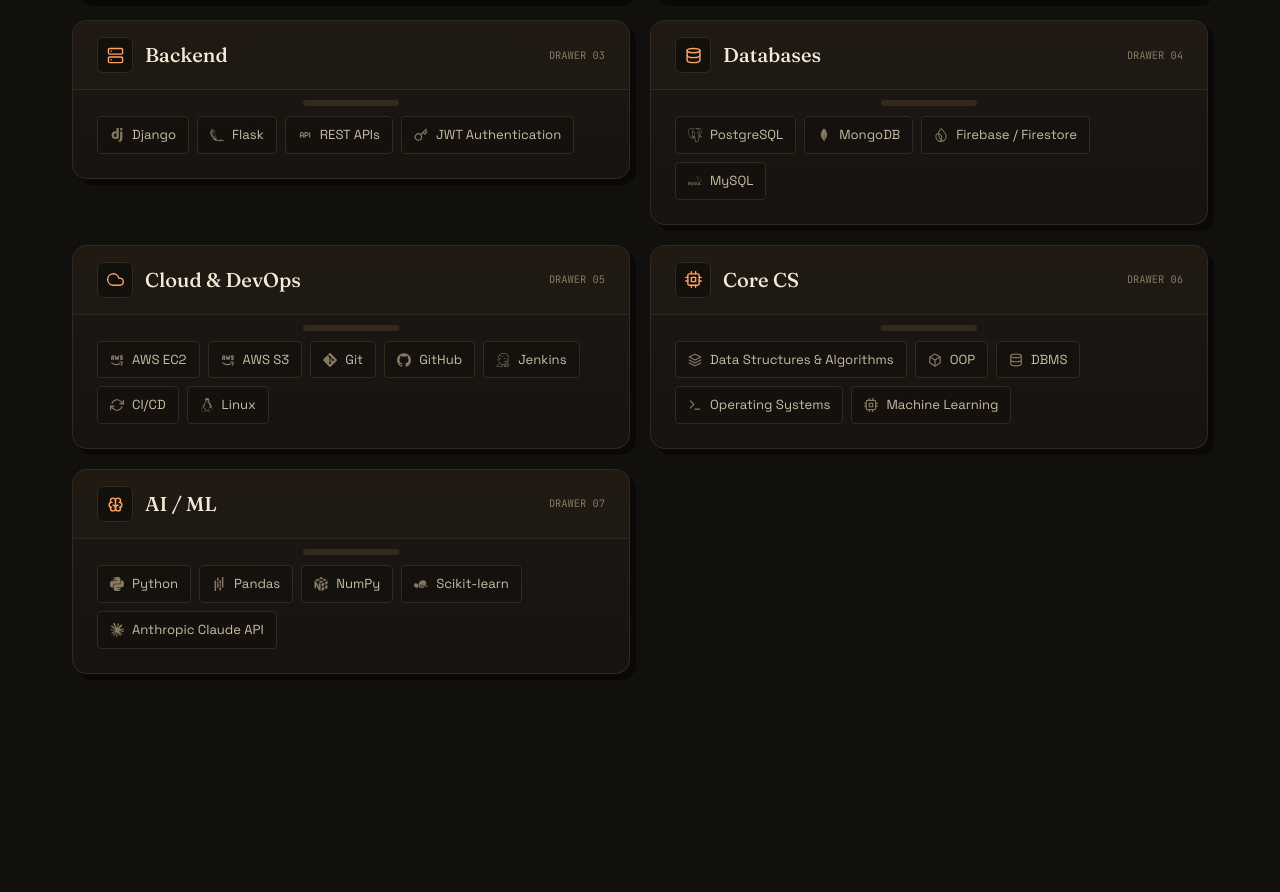
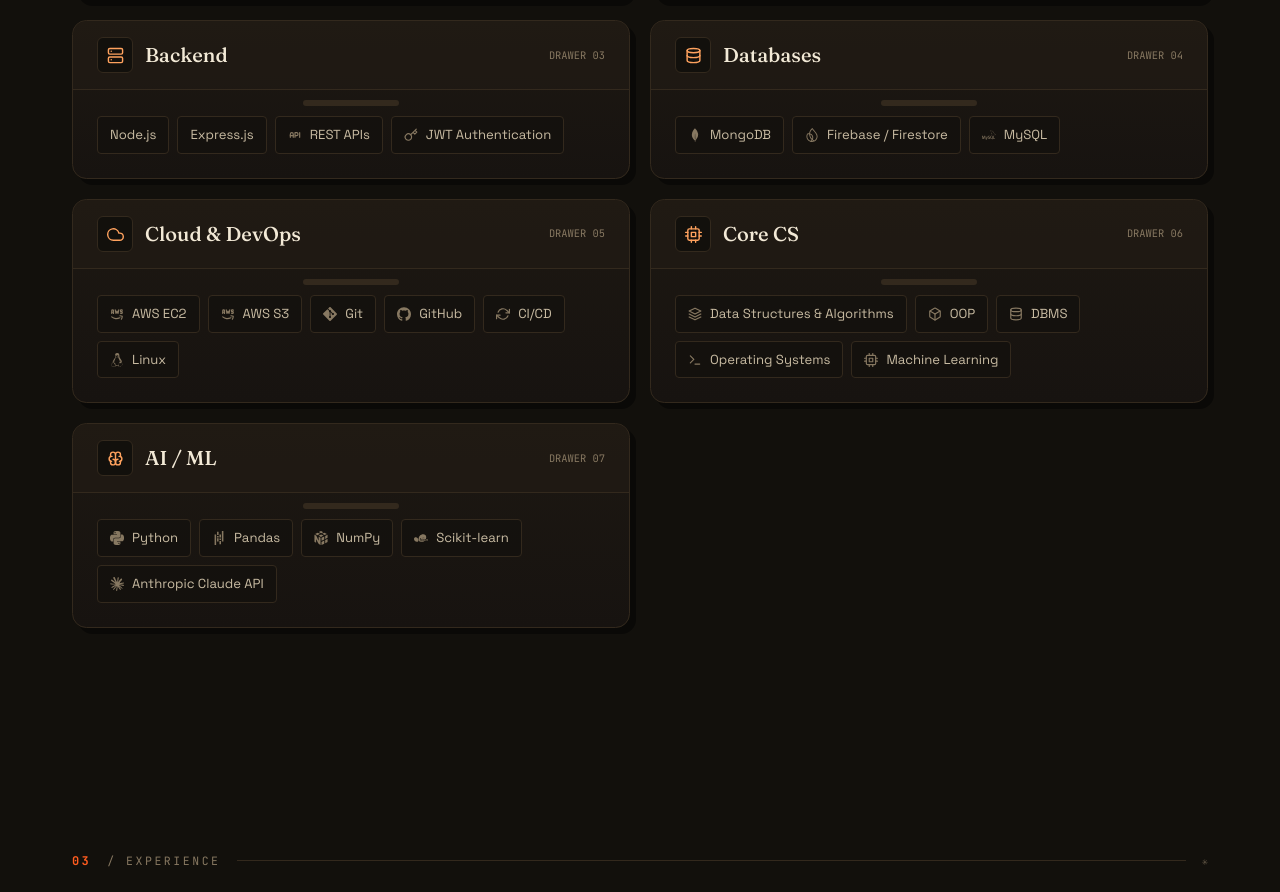
Before and after one commit to MauryaQbit/DhananjayM-Portfolio, a Next.js app: page / in a window 1280 px wide. Shown: the part 2208-3100 px from the top of the page. Built offline with nearby package versions, Linux system fonts and the light colour scheme.

Commit message:
Fix portfolio data and resume generation

```diff
--- a/data/portfolio.ts
+++ b/data/portfolio.ts
@@ -76,17 +76,17 @@
   {
     title: "Backend",
     icon: "server",
-    items: ["Django", "Flask", "REST APIs", "JWT Authentication"],
+    items: ["Node.js", "Express.js", "REST APIs", "JWT Authentication"],
   },
   {
     title: "Databases",
     icon: "database",
-    items: ["PostgreSQL", "MongoDB", "Firebase / Firestore", "MySQL"],
+    items: [ "MongoDB", "Firebase / Firestore", "MySQL"],
   },
   {
     title: "Cloud & DevOps",
     icon: "cloud",
-    items: ["AWS EC2", "AWS S3", "Git", "GitHub", "Jenkins", "CI/CD", "Linux"],
+    items: ["AWS EC2", "AWS S3", "Git", "GitHub",  "CI/CD", "Linux"],
   },
   {
     title: "Core CS",
--- a/scripts/generate-resume.mjs
+++ b/scripts/generate-resume.mjs
@@ -7,7 +7,7 @@
 const __dirname = dirname(fileURLToPath(import.meta.url));
 const outPath = join(__dirname, "..", "public", "resume.pdf");
 
-const esc = (s) => s.replace(/\/g, "\\\\").replace(/\(/g, "\(").replace(/\)/g, "\)");
+const esc = (s) => s.replace(/\\/g, "\\\\").replace(/\(/g, "\\(").replace(/\)/g, "\\)");
 
 const L = [];
 let y = 756;
@@ -42,7 +42,7 @@
 bullet("Designing, developing, and deploying responsive web applications; integrating third-party", 13);
 bullet("APIs; collaborating with UI/UX teams; participating in code reviews and agile workflows.", 13);
 bullet("Open Source Contributor - Corsair Open Source (2026)", 14);
-bullet("Delivered 7+ pull requests, all merged into production, building TypeScript API plugins", 13);
+bullet("Delivered 15+ pull requests, all merged into production, building TypeScript API plugins", 13);
 bullet("via REST APIs; participated in maintainer-led code reviews and CI/CD workflows.", 13);
 
 heading("Projects");
@@ -56,10 +56,10 @@
 
 heading("Technical Skills");
 bullet("Frontend:  React.js, Next.js, HTML5, CSS3, Tailwind CSS", 14);
-bullet("Backend:  Node.js, Django, Flask, REST APIs, JWT Authentication", 14);
+bullet("Backend:  Node.js, REST APIs, JWT Authentication", 14);
 bullet("Languages:  Python, JavaScript, TypeScript", 14);
-bullet("Databases:  PostgreSQL, MongoDB, Firebase / Firestore, MySQL", 14);
-bullet("Cloud & DevOps:  AWS EC2, AWS S3, Git, GitHub, Jenkins, CI/CD, Linux", 14);
+bullet("Databases:  MongoDB, Firebase / Firestore, MySQL", 14);
+bullet("Cloud & DevOps:  AWS EC2, AWS S3, Git, GitHub, CI/CD, Linux", 14);
 bullet("AI / ML:  Pandas, NumPy, Scikit-learn, Anthropic Claude API", 14);
 
 heading("Education");
@@ -68,7 +68,7 @@
 
 heading("Achievements");
 bullet("Top Team Recognition - NEOFuture Hackathon 2026  |  JPMorgan Chase Software Engineering", 14);
-bullet("Job Simulation (Forage, Sep 2025)  |  7+ merged open-source pull requests", 13);
+bullet("Job Simulation (Forage, Sep 2025)  |  15+ merged open-source pull requests", 13);
 
 const content = L.map(
   ({ font, size, x, y: ty, text, color }) =>
```
Also changed, not shown: components/TechStack.tsx (+0 -8 lines), 1 other file (tests, documents, lock files or other folders).
